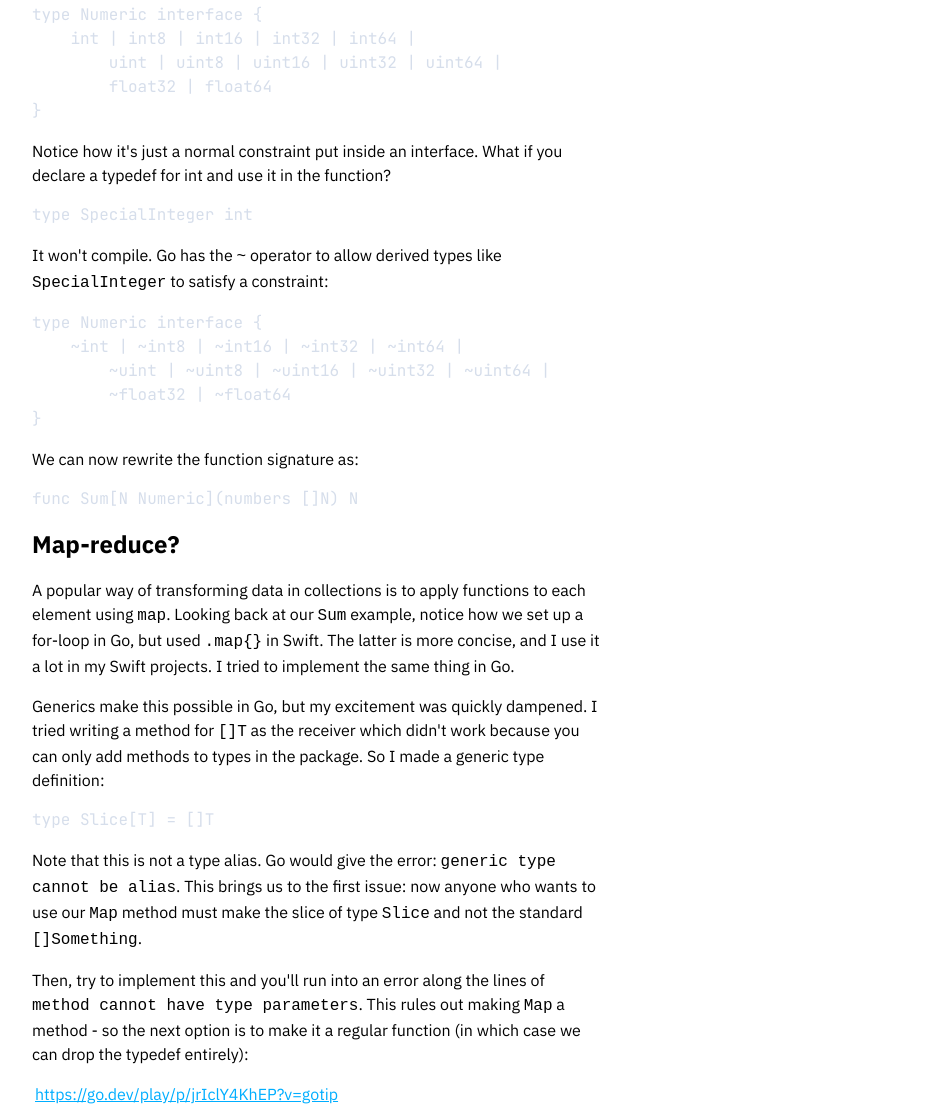
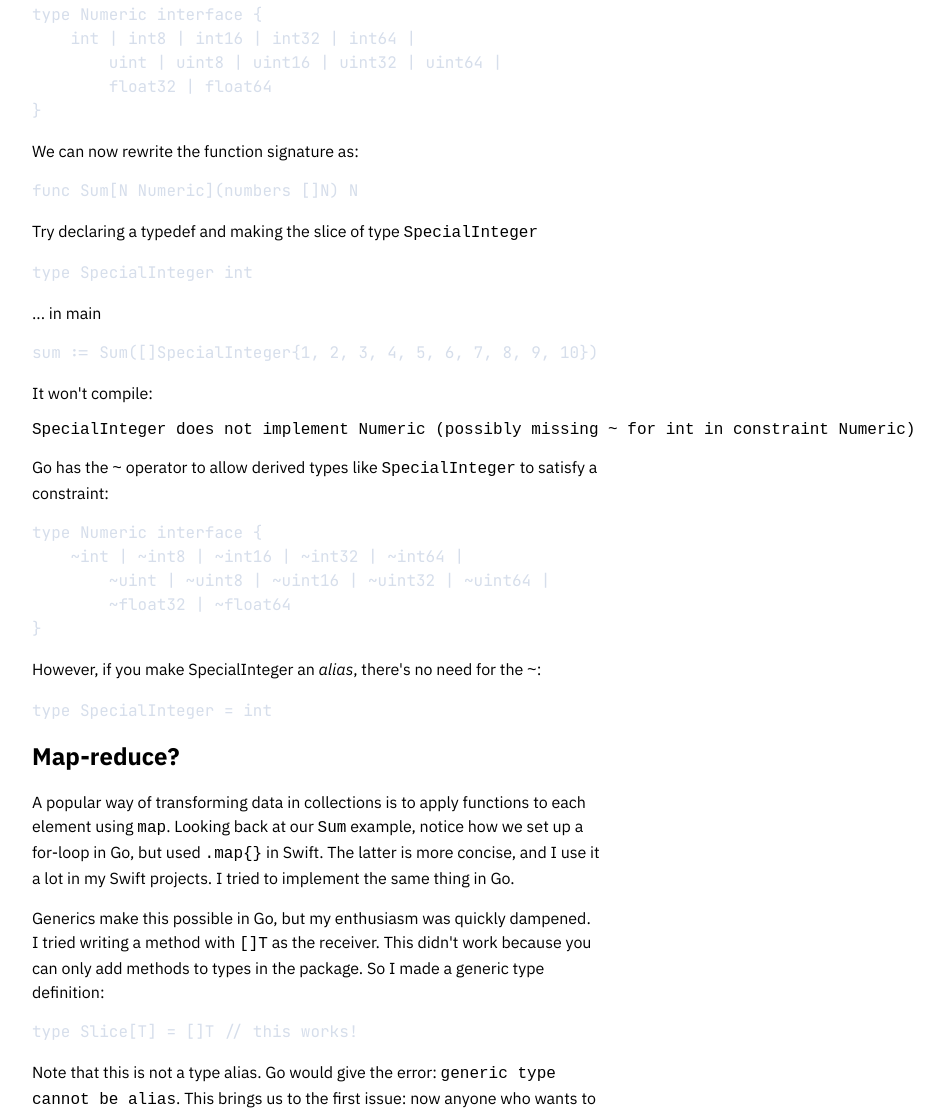
Before and after one commit to atultw/blog, a Gatsby site: page /go-generics-intro/ in a window 1280 px wide. Shown: the part 1653-2765 px from the top of the page, without its empty margins (324-1268 px from the left). Built offline with nearby package versions, Linux system fonts and the light colour scheme; Gatsby itself is replaced by a stand-in of ours; some packages are replaced by stand-ins of ours; code samples lack their colours.

Commit message:
update go generics

````diff
--- a/content/blog/go-generics-intro/index.md
+++ b/content/blog/go-generics-intro/index.md
@@ -25,7 +25,7 @@ Then run `go1.18rc1 download`.
 
 ## Example use case: Number addition
 
-A function to take an array of numbers and sum them.
+A function to take a slice of numbers and sum them.
 
 ### Go 1.18
 
@@ -39,20 +39,20 @@ func Sum[N int64 | float64](numbers []N) N {
 }
 ```
 
-Go has type inference so you don't have to explicitly specify the number type parameter:
-```go
-func main() {
-    sum := Sum([]int64{1,2,3,4,5,6,7,8,9,10})
-    println(sum)
-}
-```
-
 Here's the equivalent in Swift for reference:
 ```swift
 func sum<T: Numeric>(numbers: [T]) -> T {
     var total: T = 0
     numbers.map{total+=$0} // more on this later!
     return total
+}
+```
+
+Go has type inference so you don't have to explicitly specify the number type parameter when calling:
+```go
+func main() {
+    sum := Sum([]int64{1,2,3,4,5,6,7,8,9,10})
+    println(sum)
 }
 ```
 
@@ -72,13 +72,28 @@ type Numeric interface {
 }
 ```
 
-Notice how it's just a normal constraint put inside an interface. What if you declare a typedef for int and use it in the function?
+We can now rewrite the function signature as:
+```go
+func Sum[N Numeric](numbers []N) N
+```
+
+Try declaring a typedef and making the slice of type `SpecialInteger`
 
 ```go
 type SpecialInteger int
 ```
+... in main
+```go
+sum := Sum([]SpecialInteger{1, 2, 3, 4, 5, 6, 7, 8, 9, 10})
+```
 
-It won't compile. Go has the `~` operator to allow derived types like `SpecialInteger` to satisfy a constraint:
+It won't compile:
+
+```
+SpecialInteger does not implement Numeric (possibly missing ~ for int in constraint Numeric)
+```
+
+ Go has the `~` operator to allow derived types like `SpecialInteger` to satisfy a constraint:
 
 ```go
 type Numeric interface {
@@ -88,19 +103,22 @@ type Numeric interface {
 }
 ```
 
-We can now rewrite the function signature as:
+However, if you make SpecialInteger an *alias*, there's no need for the `~`:
+
 ```go
-func Sum[N Numeric](numbers []N) N
+type SpecialInteger = int
 ```
+
+
 
 ## Map-reduce?
 
 A popular way of transforming data in collections is to apply functions to each element using `map`. Looking back at our `Sum` example, notice how we set up a for-loop in Go, but used `.map{}` in Swift. The latter is more concise, and I use it a lot in my Swift projects. I tried to implement the same thing in Go.
 
-Generics make this possible in Go, but my excitement was quickly dampened. I tried writing a method for `[]T` as the receiver which didn't work because you can only add methods to types in the package. So I made a generic type definition:
+Generics make this possible in Go, but my enthusiasm was quickly dampened. I tried writing a method with `[]T` as the receiver. This didn't work because you can only add methods to types in the package. So I made a generic type definition:
 
 ```go
-type Slice[T] = []T
+type Slice[T] = []T // this works!
 ```
 
 Note that this is not a type alias. Go would give the error: `generic type cannot be alias`. This brings us to the first issue: now anyone who wants to use our `Map` method must make the slice of type `Slice` and not the standard `[]Something`.
@@ -151,7 +169,7 @@ func main() {
 }
 ```
 
-It's not that much more complicated, so the `Map` function doesn't seem worth it to me.
+The old way isn't that much more complicated, so the `Map` function doesn't seem worth it to me.
 
 ## Application: Database
 [https://go.dev/play/p/Di0BJlg2NHf?v=gotip](https://go.dev/play/p/Di0BJlg2NHf?v=gotip)
@@ -194,4 +212,4 @@ Notice that we specified the type parameter since there's no way for Go to infer
 
 ## Final thoughts
 
-I'm looking forward to the release of Go generics. I think it'll save a lot of boilerplate code, especially since Go doesn't support overloading. And, in typical Go fashion, we may have to adapt and use different patterns than we're used to from other languages (like error handling, and the differences I mentioned above) but I'm sure there's a reason for everything.
+I'm looking forward to the release of Go generics. I think it'll save a lot of boilerplate code, especially since Go doesn't support overloading. And, in typical Go fashion, we may have to adapt and use different patterns than we're used to from other languages (like error handling, and the differences I mentioned above), but I'm sure there's a reason for everything. Happy coding!
````
